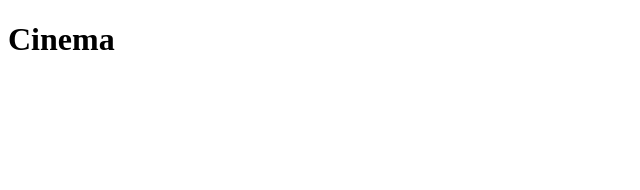
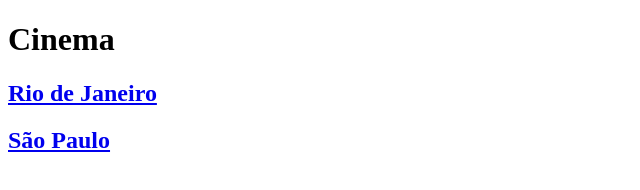
Before and after one commit to josecampelo/exercicios-html-css-iniciantes-origamid, a plain HTML site: page cinema/index.html in a window 1280 px wide. Shown: the whole page, without its empty margins (0-640 px from the left). Drawn offline with Linux system fonts and the light colour scheme.

Commit message:
feat: adiciona um link para cada página na home
5 - Crie um link para cada cidade na página inicial para.
5.1 - O link deve estar dentro de um título de nível 2.

```diff
--- a/cinema/index.html
+++ b/cinema/index.html
@@ -6,5 +6,7 @@
     </head>
     <body>
         <h1>Cinema</h1>
+        <h2><a href="/estados/rj.html">Rio de Janeiro</a></h2>
+        <h2><a href="/estados/rj.html">São Paulo</a></h2>
     </body>
 </html>
```
